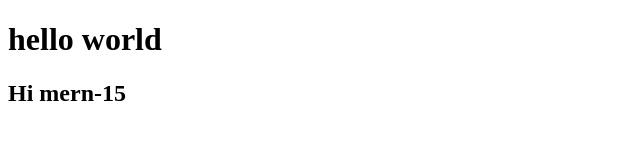
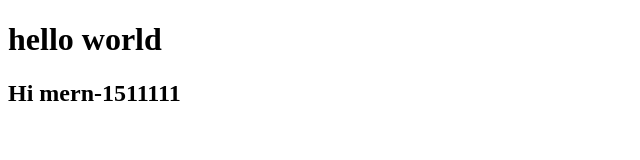
Before and after one commit to gfgAman/mern-151, a plain HTML site: page index.html in a window 1280 px wide. Shown: the full height of the page, 0-640 px from the left. Drawn offline with Linux system fonts and the light colour scheme.

Commit message:
add:1111

```diff
--- a/index.html
+++ b/index.html
@@ -11,7 +11,7 @@
     <h1>
         hello world
     </h1>
-    <h2>Hi mern-15</h2>
+    <h2>Hi mern-1511111</h2>
 </body>
 
 </html>
```
